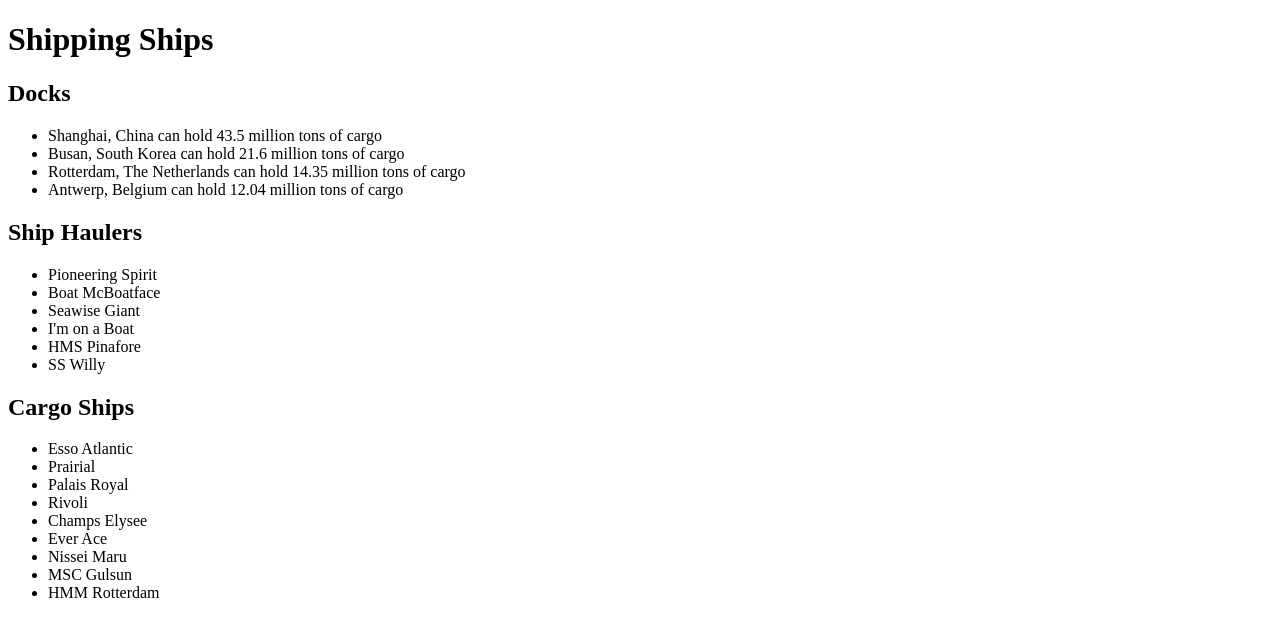
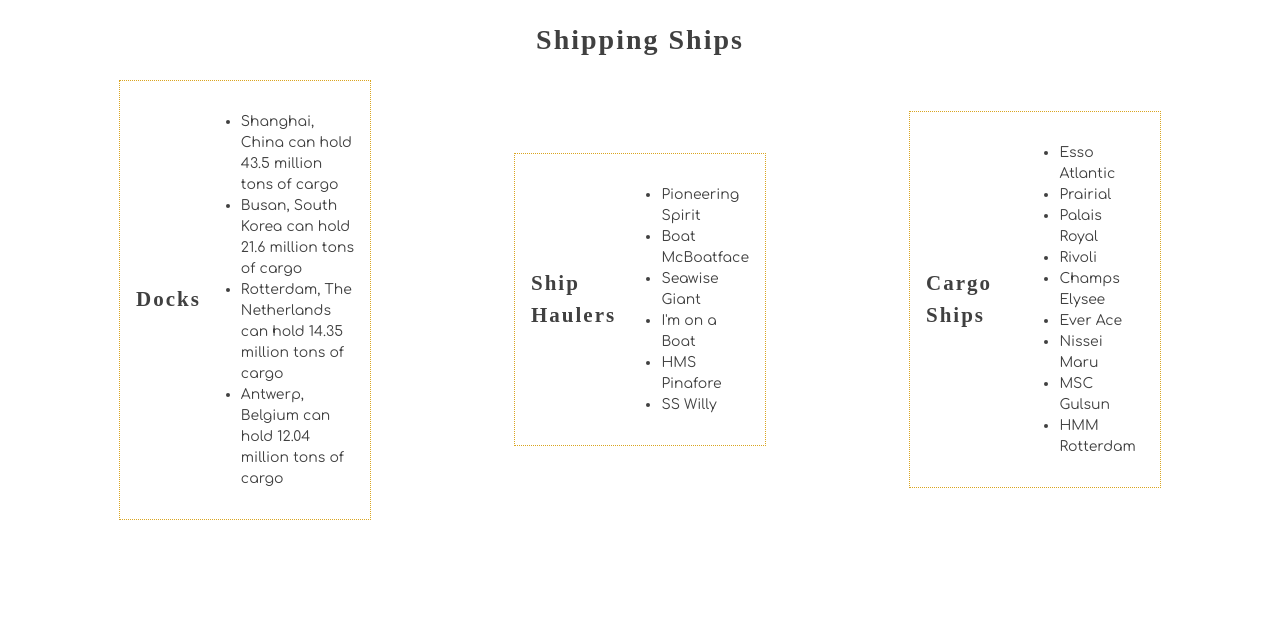
Before and after one commit to ndwilliams/shipping-ships-javascript, a plain HTML site: page index.html in a window 1280 px wide. Drawn offline with Linux system fonts and the light colour scheme; a web font is replaced by a local one.

Commit message:
css finnicking to make 3 columns

```diff
--- a/index.html
+++ b/index.html
@@ -3,6 +3,7 @@
 	<head>
 		<meta charset="UTF-8" />
 		<meta name="viewport" content="width=device-width, initial-scale=1.0" />
+		<link rel="stylesheet" href="./styles/main.css" />
 		<title>Shipping Ships</title>
 	</head>
 	<body>
--- a/scripts/main.js
+++ b/scripts/main.js
@@ -5,25 +5,27 @@
 const mainContainer = document.querySelector("#container")
 
 const appplicationHTML = `
-<h1>Shipping Ships</h1>
+<h1 class="title">Shipping Ships</h1>
+<article class="list-container">
 <article class="details">
-    <section class="detail--column list detail_cities">
+    <section class="detail--column list detail_ships">
     <h2>Docks</h2>
     ${DockList()}
     </section>
 </article>
 <article class="details">
-    <section class="detail--column list detail_cities">
+    <section class="detail--column list detail_ships">
     <h2>Ship Haulers</h2>
     ${ShipHaulerList()}
     </section>
 </article>
 <article class="details">
-    <section class="detail--column list detail_cities">
+    <section class="detail--column list detail_ships">
     <h2>Cargo Ships</h2>
     ${CargoShipsList()}
     </section>
 </article>
+</article>
 `
 
 mainContainer.innerHTML = appplicationHTML
--- a/styles/details.css
+++ b/styles/details.css
@@ -1,15 +1,24 @@
 .details {
+	display: flex;
+	flex-basis: 25%;
+	align-items: center;
+}
+
+.detail--column {
+	display: flex;
+	margin: 0 2rem;
+	padding: 1rem;
+	border: 1px dotted goldenrod;
+	height: fit-content;
+	align-items: center;
+}
+
+.list-container {
 	display: flex;
 	justify-content: space-evenly;
 }
 
-.detail--column {
-	flex-basis: 24%;
-	margin: 0 2rem;
-	padding: 1rem;
-	border: 1px dotted goldenrod;
+.title {
+	display: flex;
+	justify-content: center;
 }
-
-.assignments {
-	padding: 1rem 5rem;
-}
```
